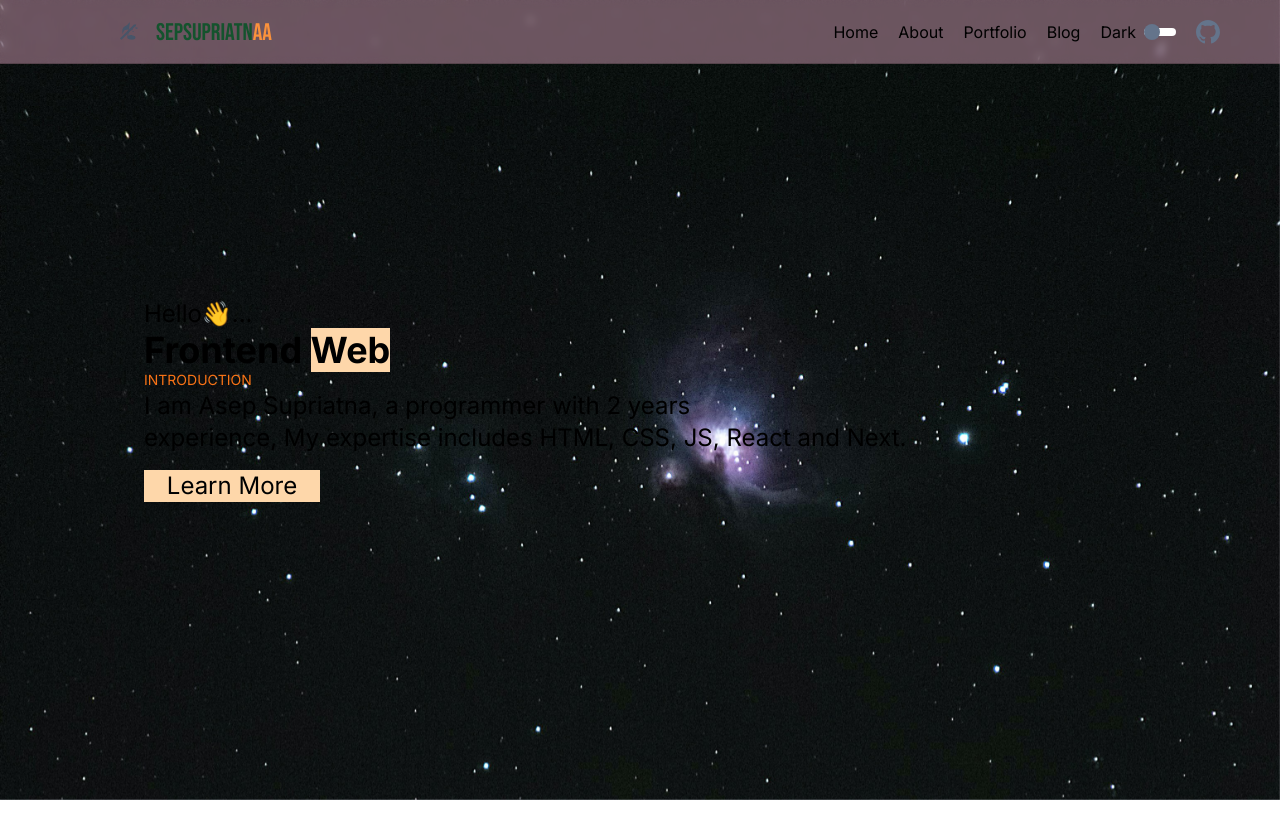
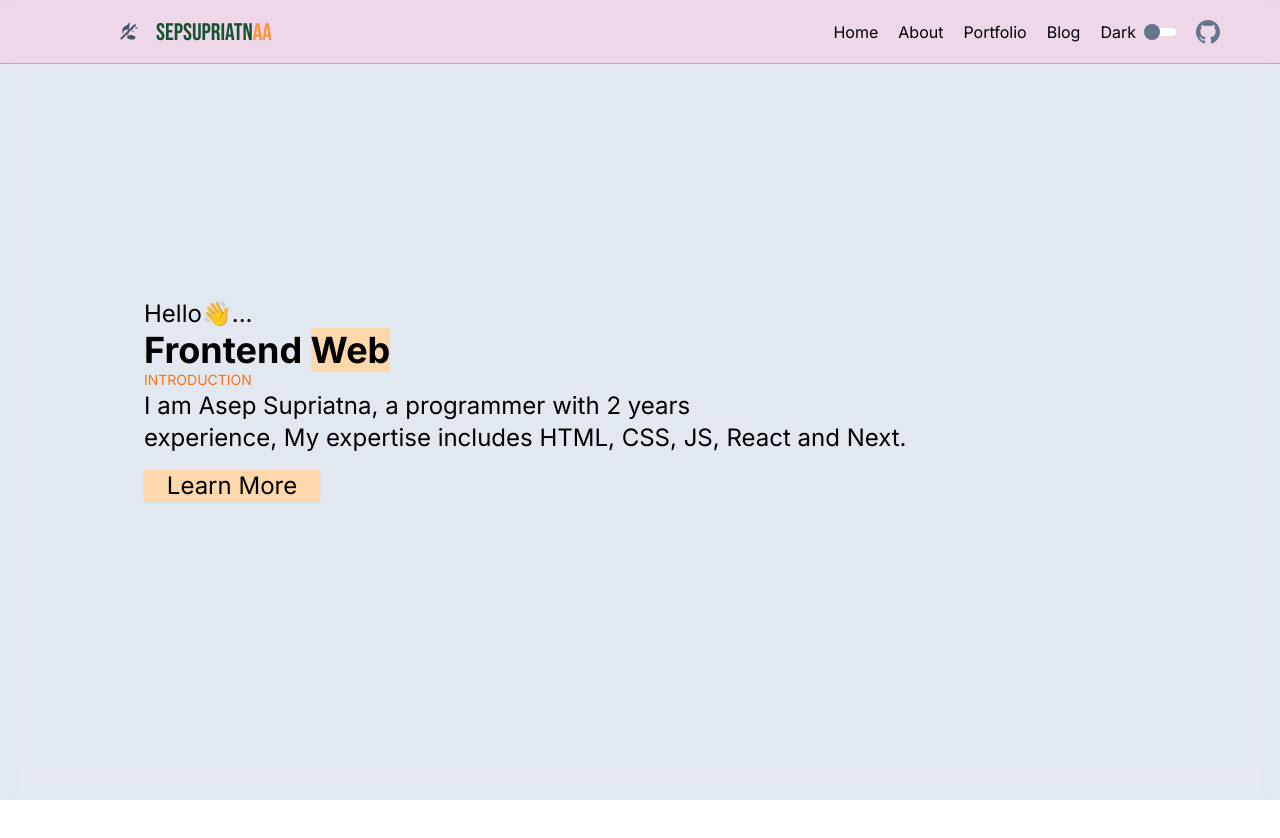
Before and after one commit to asep933/portfolio-sepsupriatnaa, a Next.js app: page / in a window 1280 px wide. Shown: the top 838 px of the page. Built offline with nearby package versions, Linux system fonts and the light colour scheme; no server answers.

Commit message:
fix: bg hero

```diff
--- a/app/page.js
+++ b/app/page.js
@@ -43,11 +43,10 @@ const Page = () => {
       <div
         id="home"
         className="relative flex h-full w-full space-y-3 bg-slate-200
-        bg-[url('/bg-space.jpg')] bg-contain bg-fixed bg-no-repeat backdrop-blur-md
-        dark:bg-slate-900 lg:h-screen lg:bg-transparent lg:bg-[url('/bg-spacelg.jpg')]
-        lg:bg-cover"
+        bg-contain bg-fixed bg-no-repeat backdrop-blur-md dark:bg-slate-900 dark:bg-[url('/bg-space.jpg')]
+        sm:dark:bg-[url('/bg-spacelg.jpg')] md:dark:bg-[url('/bg-spacelg.jpg')] lg:h-screen lg:bg-transparent
+        lg:bg-cover lg:dark:bg-[url('/bg-spacelg.jpg')]"
       >
-        {/* <div className="hidden lg:absolute lg:h-screen lg:w-full lg:bg-black lg:opacity-60 lg:backdrop-blur-lg"></div> */}
         <div
           data-aos="zoom-in-up"
           className="mb-32 mt-32 block w-full px-5 text-base dark:text-white
```
